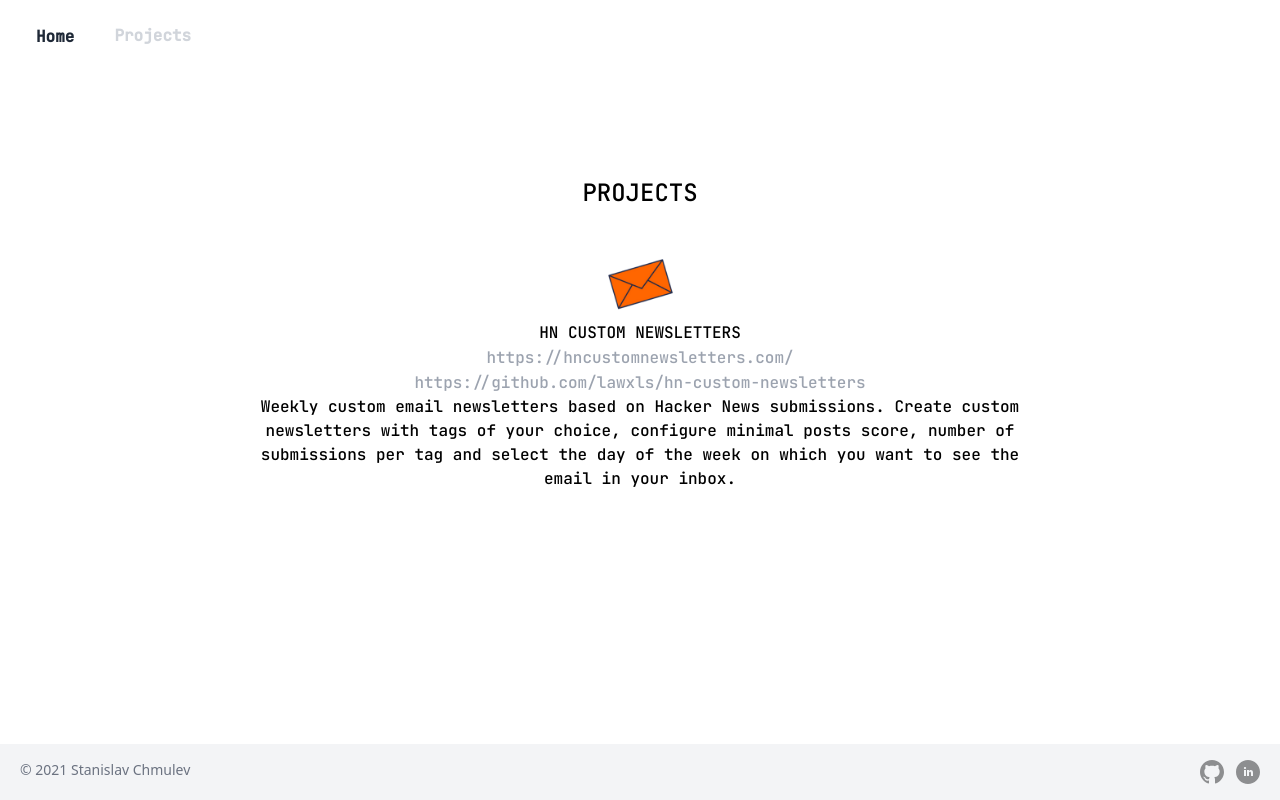
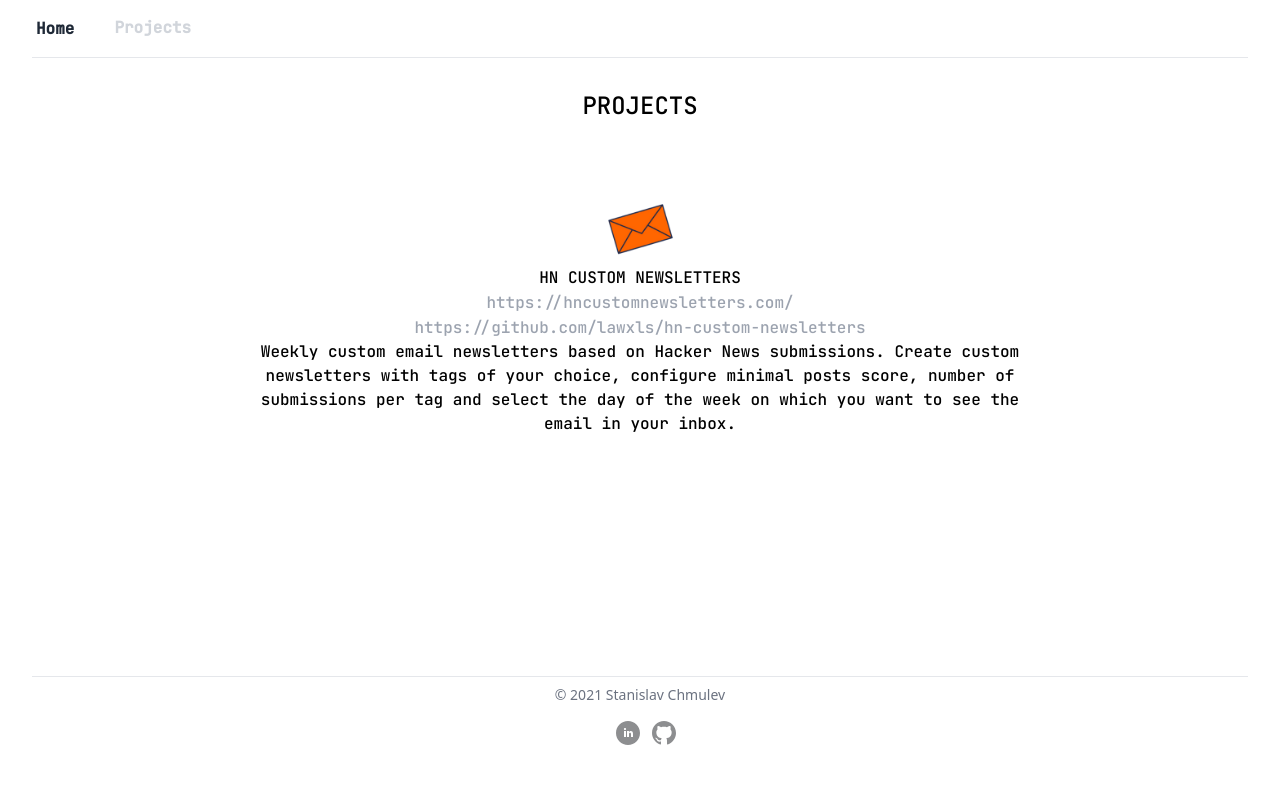
Before and after one commit to lawxls/lawxls.github.io, a plain HTML site: page projects.html in a window 1280 px wide. Drawn offline with Linux system fonts and the light colour scheme.

Commit message:
final 13th may

```diff
--- a/projects.html
+++ b/projects.html
@@ -17,7 +17,7 @@
 </head>
 <body>
         <header id="header">
-            <div class="py-6 px-1">
+            <div class="py-4 px-1">
                 <ul class="flex px-8">
                     <li class="mr-10">
                       <a class="text-gray-800 font-bold font-mono hover:text-gray-300 hover:underline" href="index.html">Home</a>
@@ -27,11 +27,14 @@
                     </li>
                 </ul>
             </div>
+            <div class="px-8">
+                <hr>
+            </div>
         </header>
-        <main id="main" class="container px-1 lg:px-5 md:px-5 xl:px-60 py-2 md:py-5 xl:py-10 mx-auto text-center mt-16">
+        <main id="main" class="flex-grow px-1 lg:px-5 md:px-5 xl:px-60 text-center">
 
-            <p class="font-mono text-2xl">PROJECTS</p>
-            <div class="flex flex-wrap justify-center items-center mt-8">
+            <p class="font-mono text-2xl mt-8">PROJECTS</p>
+            <div class="flex flex-wrap justify-center items-center mt-16">
                 <img src="static/images/letter_logo.png" alt="skills and tools" width="10%" height="10%">
             </div>
             <p class="font-mono">HN CUSTOM NEWSLETTERS</p>
@@ -41,21 +44,26 @@
             <p>
                 <a class="font-mono text-gray-400" href="https://github.com/lawxls/hn-custom-newsletters">https://github.com/lawxls/hn-custom-newsletters</a>
             </p>
-            <p class="font-mono">Weekly custom email newsletters based on Hacker News submissions. Create custom newsletters with tags of your choice, configure minimal posts score, number of submissions per tag and select the day of the week on which you want to see the email in your inbox.</p>
-
+            <div class="container px-4">
+                <p class="font-mono">Weekly custom email newsletters based on Hacker News submissions. Create custom newsletters with tags of your choice, configure minimal posts score, number of submissions per tag and select the day of the week on which you want to see the email in your inbox.</p>
+            </div>
+            <div class="mt-16">&nbsp;</div>
+            <div class="mt-16">&nbsp;</div>
+            <div class="mt-10">&nbsp;</div>
         </main>
-        <footer id="footer" class="text-gray-600 body-font fixed bottom-0 w-full">
-            <div class="bg-gray-100">
-                <div class="container mx-auto py-4 px-5 flex flex-wrap flex-col sm:flex-row">
-                  <p class="text-gray-500 text-sm text-center sm:text-left">© 2021 Stanislav Chmulev</p>
-                  <span class="inline-flex sm:ml-auto sm:mt-0 mt-2 justify-center sm:justify-start">
+        <footer id="footer" class="text-gray-600 body-font">
+            <div class="px-8">
+                <hr>
+                <div class="container mx-auto text-center py-2">
+                  <p class="text-gray-500 text-sm text-center">© 2021 Stanislav Chmulev</p>
+                </div>
+                <div class="flex flex-wrap justify-center items-center py-2">
+                    <a class="ml-3 text-gray-500" href="https://www.linkedin.com/in/%D1%81%D1%82%D0%B0%D0%BD%D0%B8%D1%81%D0%BB%D0%B0%D0%B2-%D1%87%D0%BC%D1%83%D0%BB%D0%B5%D0%B2-5a505a207/">
+                        <svg xmlns="http://www.w3.org/2000/svg" width="24" height="24" viewBox="0 0 24 24" fill="#8D8E90"><path d="M12 0c-6.627 0-12 5.373-12 12s5.373 12 12 12 12-5.373 12-12-5.373-12-12-12zm-2 16h-2v-6h2v6zm-1-6.891c-.607 0-1.1-.496-1.1-1.109 0-.612.492-1.109 1.1-1.109s1.1.497 1.1 1.109c0 .613-.493 1.109-1.1 1.109zm8 6.891h-1.998v-2.861c0-1.881-2.002-1.722-2.002 0v2.861h-2v-6h2v1.093c.872-1.616 4-1.736 4 1.548v3.359z"/></svg>
+                    </a>
                     <a class="ml-3 text-gray-500" href="https://github.com/lawxls">
                         <svg xmlns="http://www.w3.org/2000/svg" width="24" height="24" viewBox="0 0 24 24" fill="#8D8E90"><path d="M12 0c-6.626 0-12 5.373-12 12 0 5.302 3.438 9.8 8.207 11.387.599.111.793-.261.793-.577v-2.234c-3.338.726-4.033-1.416-4.033-1.416-.546-1.387-1.333-1.756-1.333-1.756-1.089-.745.083-.729.083-.729 1.205.084 1.839 1.237 1.839 1.237 1.07 1.834 2.807 1.304 3.492.997.107-.775.418-1.305.762-1.604-2.665-.305-5.467-1.334-5.467-5.931 0-1.311.469-2.381 1.236-3.221-.124-.303-.535-1.524.117-3.176 0 0 1.008-.322 3.301 1.23.957-.266 1.983-.399 3.003-.404 1.02.005 2.047.138 3.006.404 2.291-1.552 3.297-1.23 3.297-1.23.653 1.653.242 2.874.118 3.176.77.84 1.235 1.911 1.235 3.221 0 4.609-2.807 5.624-5.479 5.921.43.372.823 1.102.823 2.222v3.293c0 .319.192.694.801.576 4.765-1.589 8.199-6.086 8.199-11.386 0-6.627-5.373-12-12-12z"/></svg>
                     </a>
-                    <a class="ml-3 text-gray-500" href="#">
-                        <svg xmlns="http://www.w3.org/2000/svg" width="24" height="24" viewBox="0 0 24 24" fill="#8D8E90"><path d="M12 0c-6.627 0-12 5.373-12 12s5.373 12 12 12 12-5.373 12-12-5.373-12-12-12zm-2 16h-2v-6h2v6zm-1-6.891c-.607 0-1.1-.496-1.1-1.109 0-.612.492-1.109 1.1-1.109s1.1.497 1.1 1.109c0 .613-.493 1.109-1.1 1.109zm8 6.891h-1.998v-2.861c0-1.881-2.002-1.722-2.002 0v2.861h-2v-6h2v1.093c.872-1.616 4-1.736 4 1.548v3.359z"/></svg>
-                    </a>
-                  </span>
                 </div>
             </div>
         </footer>
```
Also changed, not shown: index.html (+15 -11 lines).
